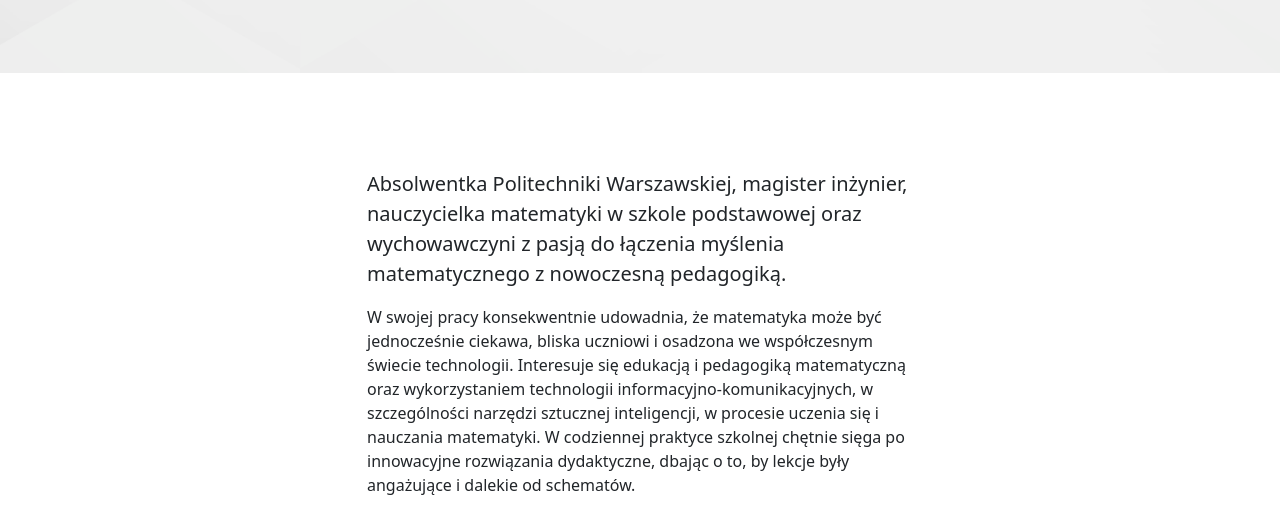
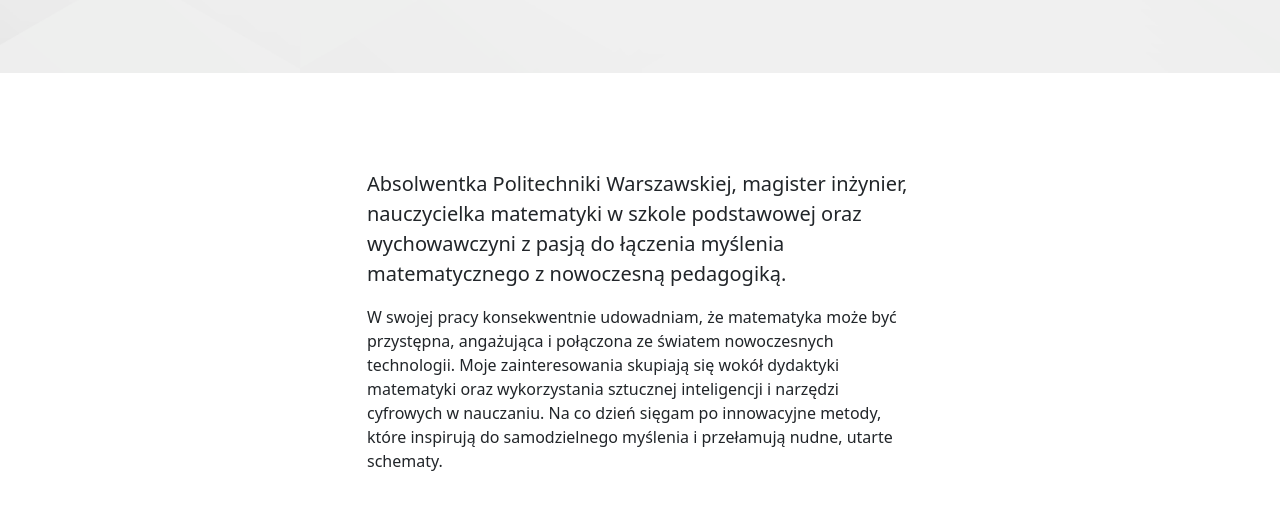
Before and after one commit to kumper/katarzyna-parzych-personal-page, a plain HTML site: page index.html in a window 1280 px wide. Shown: the part 433-952 px from the top of the page. Drawn offline with nearby package versions, Linux system fonts and the light colour scheme.

Commit message:
feat) update text for clarity and engagement in educational content

```diff
--- a/index.html
+++ b/index.html
@@ -91,11 +91,10 @@
       <div class="col-lg-6">
         <p class="lead">Absolwentka Politechniki Warszawskiej, magister inżynier, nauczycielka matematyki w szkole
           podstawowej oraz wychowawczyni z pasją do łączenia myślenia matematycznego z nowoczesną pedagogiką. </p>
-        <p class="mb-0">W swojej pracy konsekwentnie udowadnia, że matematyka może być jednocześnie ciekawa, bliska
-          uczniowi i osadzona we współczesnym świecie technologii. Interesuje się edukacją i pedagogiką matematyczną
-          oraz wykorzystaniem technologii informacyjno-komunikacyjnych, w szczególności narzędzi sztucznej inteligencji,
-          w procesie uczenia się i nauczania matematyki. W codziennej praktyce szkolnej chętnie sięga po innowacyjne
-          rozwiązania dydaktyczne, dbając o to, by lekcje były angażujące i dalekie od schematów. </p>
+        <p class="mb-0">W swojej pracy konsekwentnie udowadniam, że matematyka może być przystępna, angażująca i
+          połączona ze światem nowoczesnych technologii. Moje zainteresowania skupiają się wokół dydaktyki matematyki
+          oraz wykorzystania sztucznej inteligencji i narzędzi cyfrowych w nauczaniu. Na co dzień sięgam po innowacyjne
+          metody, które inspirują do samodzielnego myślenia i przełamują nudne, utarte schematy.</p>
       </div>
     </div>
   </div>
```
